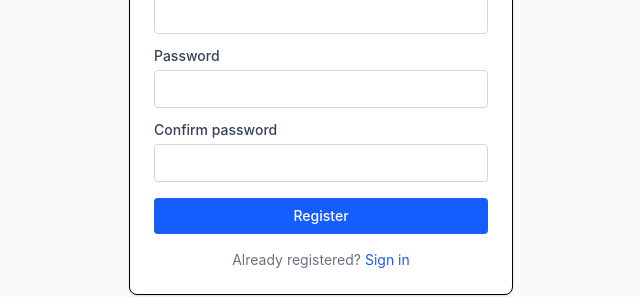
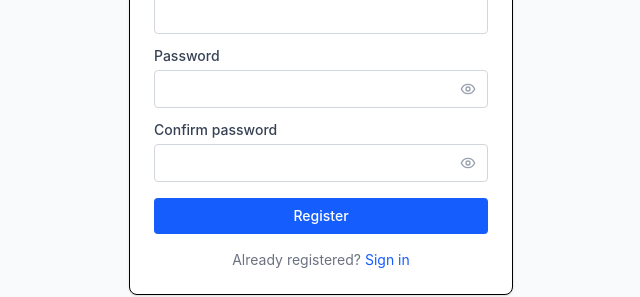
Before and after one commit to nguyendodary/DBCAS, a React (Vite) app in the folder frontend/: page /register in a window 1280 px wide. Shown: the part 352-649 px from the top of the page, without its empty margins (319-959 px from the left). Built offline with nearby package versions, Linux system fonts and the light colour scheme.

Commit message:
feat(ui): add password visibility toggle to auth forms
Ported from the frontend static-pages mockups (Dang_nhap/Dang_ky eye-icon
button): a shared PasswordInput with an accessible show/hide control,
used on the login and register screens. No API surface change.

```diff
--- /dev/null
+++ b/frontend/src/components/PasswordInput.jsx
@@ -0,0 +1,46 @@
+import { useState } from 'react'
+
+// Password field with a show/hide toggle — adapted from the static-pages
+// mockups' eye-icon button. No API surface; purely reduces credential typos.
+export default function PasswordInput({
+  id,
+  autoComplete,
+  value,
+  onChange,
+  className = '',
+}) {
+  const [show, setShow] = useState(false)
+  return (
+    <div className={`relative ${className}`}>
+      <input
+        id={id}
+        type={show ? 'text' : 'password'}
+        required
+        autoComplete={autoComplete}
+        value={value}
+        onChange={onChange}
+        className="w-full rounded border border-gray-300 px-3 py-2 pr-10 text-sm focus:border-blue-500 focus:outline-none"
+      />
+      <button
+        type="button"
+        onClick={() => setShow((s) => !s)}
+        aria-label={show ? 'Hide password' : 'Show password'}
+        aria-pressed={show}
+        className="absolute inset-y-0 right-0 flex items-center px-3 text-gray-400 hover:text-gray-600"
+      >
+        {show ? (
+          <svg viewBox="0 0 24 24" fill="none" stroke="currentColor" strokeWidth="2" className="h-4 w-4" aria-hidden="true">
+            <path d="M3 4l18 16" />
+            <path d="M10.6 5.1A9.8 9.8 0 0 1 12 5c7 0 10 7 10 7a17 17 0 0 1-3.2 4M6.6 6.6A16 16 0 0 0 2 12s3 7 10 7a9.6 9.6 0 0 0 4.4-1" />
+            <path d="M9.9 9.9a3 3 0 0 0 4.2 4.2" />
+          </svg>
+        ) : (
+          <svg viewBox="0 0 24 24" fill="none" stroke="currentColor" strokeWidth="2" className="h-4 w-4" aria-hidden="true">
+            <path d="M2 12s3-7 10-7 10 7 10 7-3 7-10 7-10-7-10-7Z" />
+            <circle cx="12" cy="12" r="3" />
+          </svg>
+        )}
+      </button>
+    </div>
+  )
+}
--- a/frontend/src/pages/LoginPage.jsx
+++ b/frontend/src/pages/LoginPage.jsx
@@ -2,6 +2,7 @@ import { useState } from 'react'
 import { Link, useNavigate } from 'react-router-dom'
 import { useAuth } from '../auth'
 import { apiMessage } from '../api'
+import PasswordInput from '../components/PasswordInput'
 
 // UC02 — email + password → JWT; admins land on /admin, learners /dashboard.
 export default function LoginPage() {
@@ -59,14 +60,12 @@ export default function LoginPage() {
         <label htmlFor="password" className="mb-1 block text-sm font-medium text-gray-700">
           Password
         </label>
-        <input
+        <PasswordInput
           id="password"
-          type="password"
-          required
           autoComplete="current-password"
           value={password}
           onChange={(e) => setPassword(e.target.value)}
-          className="mb-4 w-full rounded border border-gray-300 px-3 py-2 text-sm focus:border-blue-500 focus:outline-none"
+          className="mb-4"
         />
 
         <button
--- a/frontend/src/pages/RegisterPage.jsx
+++ b/frontend/src/pages/RegisterPage.jsx
@@ -2,6 +2,7 @@ import { useState } from 'react'
 import { Link, useNavigate } from 'react-router-dom'
 import { useAuth } from '../auth'
 import { apiMessage } from '../api'
+import PasswordInput from '../components/PasswordInput'
 
 // UC01 — learner self-registration (always the Learner role server-side).
 export default function RegisterPage() {
@@ -73,27 +74,23 @@ export default function RegisterPage() {
         <label htmlFor="password" className="mb-1 block text-sm font-medium text-gray-700">
           Password
         </label>
-        <input
+        <PasswordInput
           id="password"
-          type="password"
-          required
           autoComplete="new-password"
           value={form.password}
           onChange={set('password')}
-          className={field}
+          className="mb-3"
         />
 
         <label htmlFor="password_confirm" className="mb-1 block text-sm font-medium text-gray-700">
           Confirm password
         </label>
-        <input
+        <PasswordInput
           id="password_confirm"
-          type="password"
-          required
           autoComplete="new-password"
           value={form.password_confirm}
           onChange={set('password_confirm')}
-          className="mb-4 w-full rounded border border-gray-300 px-3 py-2 text-sm focus:border-blue-500 focus:outline-none"
+          className="mb-4"
         />
 
         <button
```
Also changed, not shown: 1 other file (tests, documents, lock files or other folders).
